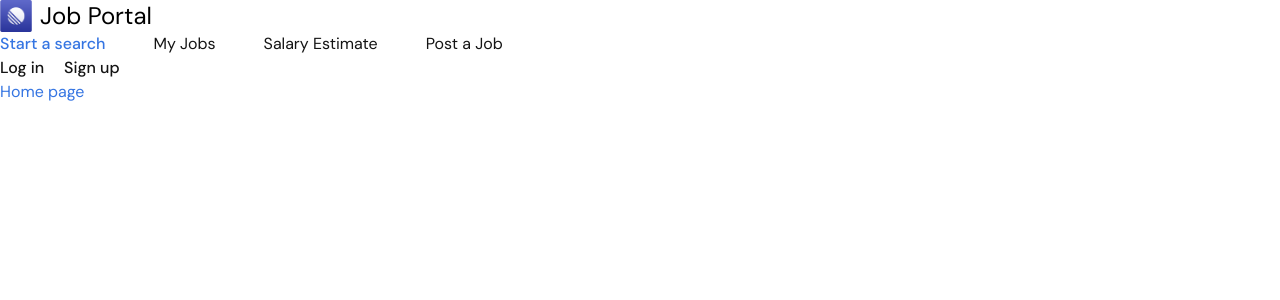
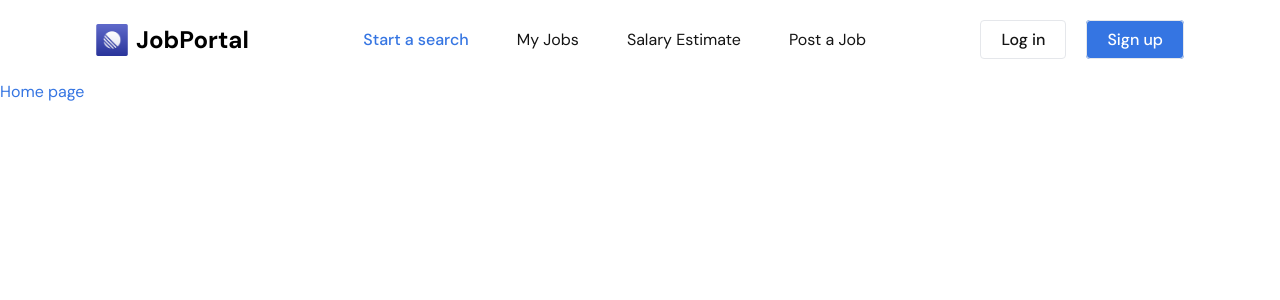
Before and after one commit to kashish567/job-portal, a React (Vite) app in the folder client/: page / in a window 1280 px wide. Shown: the top 300 px of the page. Built offline with nearby package versions, Linux system fonts and the light colour scheme.

Commit message:
navbar responsive

```diff
--- a/client/package.json
+++ b/client/package.json
@@ -14,6 +14,7 @@
     "match-sorter": "^6.3.4",
     "react": "^18.2.0",
     "react-dom": "^18.2.0",
+    "react-icons": "^5.2.1",
     "react-router-dom": "^6.23.1",
     "sort-by": "^1.2.0"
   },
--- a/client/src/Pages/Home.jsx
+++ b/client/src/Pages/Home.jsx
@@ -1,5 +1,3 @@
-import React from "react";
-
 const Home = () => {
   return <div className="text-blue">Home page</div>;
 };
--- a/client/src/components/Navbar.jsx
+++ b/client/src/components/Navbar.jsx
@@ -1,5 +1,6 @@
 import React, { useState } from "react";
 import { Link, NavLink } from "react-router-dom";
+import { FaBars, FaTimes } from "react-icons/fa";
 
 const Navbar = () => {
   const [isMenuOpen, setIsMenuOpen] = useState(false);
@@ -13,15 +14,15 @@
     { path: "/post-job", title: "Post a Job" },
   ];
   return (
-    <header>
-      <nav>
+    <header className="max-w-screen-2xl container mx-auto xl:px-24 px-4">
+      <nav className="flex justify-between items-center py-6">
         <a href="/" className="flex items-center gap-2 text-2xl">
           <img
             src="./images/Linear.png"
             alt="logo"
             className="size-8 gap-3 left-5 top-5"
           />
-          Job Portal
+          <span className="font-bold">JobPortal</span>
         </a>
         {/* nav for large devices */}
         <ul className="hidden md:flex gap-12">
@@ -39,14 +40,55 @@
 
         {/* Signup and login */}
         <div className="text-base text-primary font-medium space-x-5 hidden lg:block">
-          <Link to="/login" className="text-primary">
+          <Link to="/login" className="py-2 px-5 border rounded">
             Log in
           </Link>
-          <Link to="/signup" className="text-primary">
+          <Link
+            to="/signup"
+            className="py-2 px-5 border rounded bg-blue text-white"
+          >
             Sign up
           </Link>
         </div>
+        {/* mobile menu */}
+        <div className="md:hidden block">
+          <button onClick={handleMenuToggler}>
+            {isMenuOpen ? (
+              <FaTimes className="w-5 h-5 text-primary" />
+            ) : (
+              <FaBars className="w-5 h-5 text-primary" />
+            )}{" "}
+          </button>
+        </div>
       </nav>
+      {/* mobile nav */}
+      <div
+        className={`px-4 bg-black py-5 rounded-sm ${
+          isMenuOpen ? "" : "hidden"
+        }`}
+      >
+        <ul>
+          {navItems.map(({ path, title }) => (
+            <li
+              key={path}
+              className="text-base text-white first:text-white py-1"
+            >
+              <NavLink
+                to={path}
+                className={({ isActive }) => (isActive ? "active" : "")}
+              >
+                {title}
+              </NavLink>
+            </li>
+          ))}
+
+          <li className="text-white py-1">
+            <Link to="/login" className="py-2 rounded">
+              Log in
+            </Link>
+          </li>
+        </ul>
+      </div>
     </header>
   );
 };
```
Also changed, not shown: 1 other file (tests, documents, lock files or other folders).
